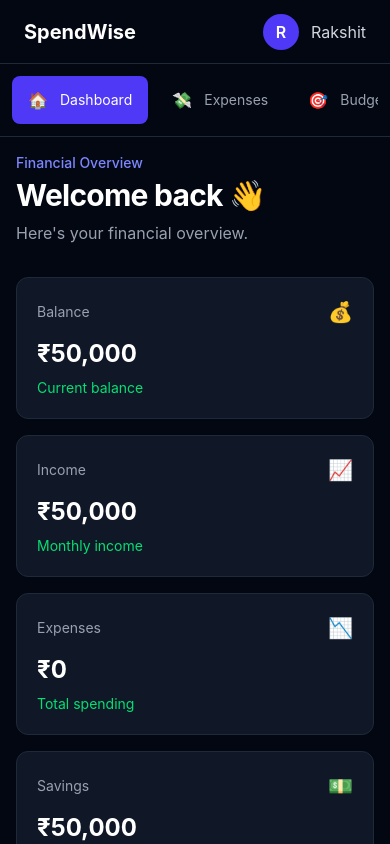
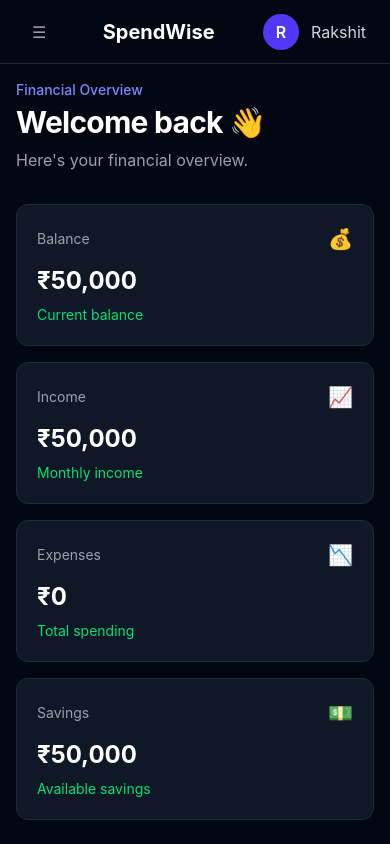
Before and after one commit to Rakshit-Thareja/SpendWise, a React (Vite) app: page / in a window 390 px wide. Shown: the top 844 px of the page. Built offline with nearby package versions, Linux system fonts and the light colour scheme.

Commit message:
Improve mobile navigation

```diff
--- a/src/components/Navbar.jsx
+++ b/src/components/Navbar.jsx
@@ -1,7 +1,18 @@
-function Navbar() {
+import { useState } from "react"
+
+function Navbar({menuOpen, setMenuOpen}) {
+
     return (
         <header className="h-16 border-b border-gray-800 bg-gray-950 px-6 flex items-center justify-between">
-            <h1 className="text-xl font-bold text-white">
+
+            <button
+                onClick={() => setMenuOpen(!menuOpen)}
+                className="rounded-lg p-2 text-gray-400 hover:bg-gray-900 hover:text-white md:hidden"
+            >
+                ☰
+            </button>
+
+            <h1 className="text-xl font-bold text-white ">
                 SpendWise
             </h1>
 
--- a/src/components/Sidebar.jsx
+++ b/src/components/Sidebar.jsx
@@ -1,6 +1,6 @@
 import { NavLink } from 'react-router-dom'
 
-function Sidebar() {
+function Sidebar({ menuOpen, setMenuOpen }) {
     const links = [
         { name: 'Dashboard', path: '/', icon: '🏠' },
         { name: 'Expenses', path: '/expenses', icon: '💸' },
@@ -14,17 +14,20 @@
     ]
 
     return (
-        <aside className="w-full border-b border-gray-800 bg-gray-950 p-3 sm:min-h-[calc(100vh-4rem)] sm:w-60 sm:border-b-0 sm:border-r">
+        <aside
+            className={`w-full border-b border-gray-800 bg-gray-950 p-3 sm:min-h-[calc(100vh-4rem)] sm:w-60 sm:border-b-0 sm:border-r ${menuOpen ? 'block' : 'hidden'
+                } sm:block`}
+        >
             <nav className="flex gap-2 overflow-x-auto sm:flex-col sm:gap-1">
                 {links.map((link) => (
                     <NavLink
+                        onClick={() => setMenuOpen(false)}
                         key={link.path}
                         to={link.path}
                         className={({ isActive }) =>
-                            `flex shrink-0 items-center rounded-lg px-4 py-3 text-sm transition ${
-                                isActive
-                                    ? 'bg-indigo-600 text-white shadow-sm'
-                                    : 'text-gray-400 hover:bg-gray-900 hover:text-white'
+                            `flex shrink-0 items-center rounded-lg px-4 py-3 text-sm transition ${isActive
+                                ? 'bg-indigo-600 text-white shadow-sm'
+                                : 'text-gray-400 hover:bg-gray-900 hover:text-white'
                             }`
                         }
                     >
--- a/src/layouts/DashboardLayout.jsx
+++ b/src/layouts/DashboardLayout.jsx
@@ -1,13 +1,24 @@
 import Navbar from '../components/Navbar'
 import Sidebar from '../components/Sidebar'
+import { useState } from 'react'
 
 function DashboardLayout({ children }) {
+
+    const [menuOpen, setMenuOpen] = useState(false)
+
     return (
         <div className="min-h-screen bg-gray-950 text-white">
-            <Navbar />
+
+            <Navbar
+                menuOpen={menuOpen}
+                setMenuOpen={setMenuOpen}
+            />
 
             <div className="flex flex-col sm:flex-row">
-                <Sidebar />
+                <Sidebar
+                    menuOpen={menuOpen}
+                    setMenuOpen={setMenuOpen}
+                />
 
                 <main className="min-w-0 flex-1 p-4 sm:p-6">
                     {children}
```
